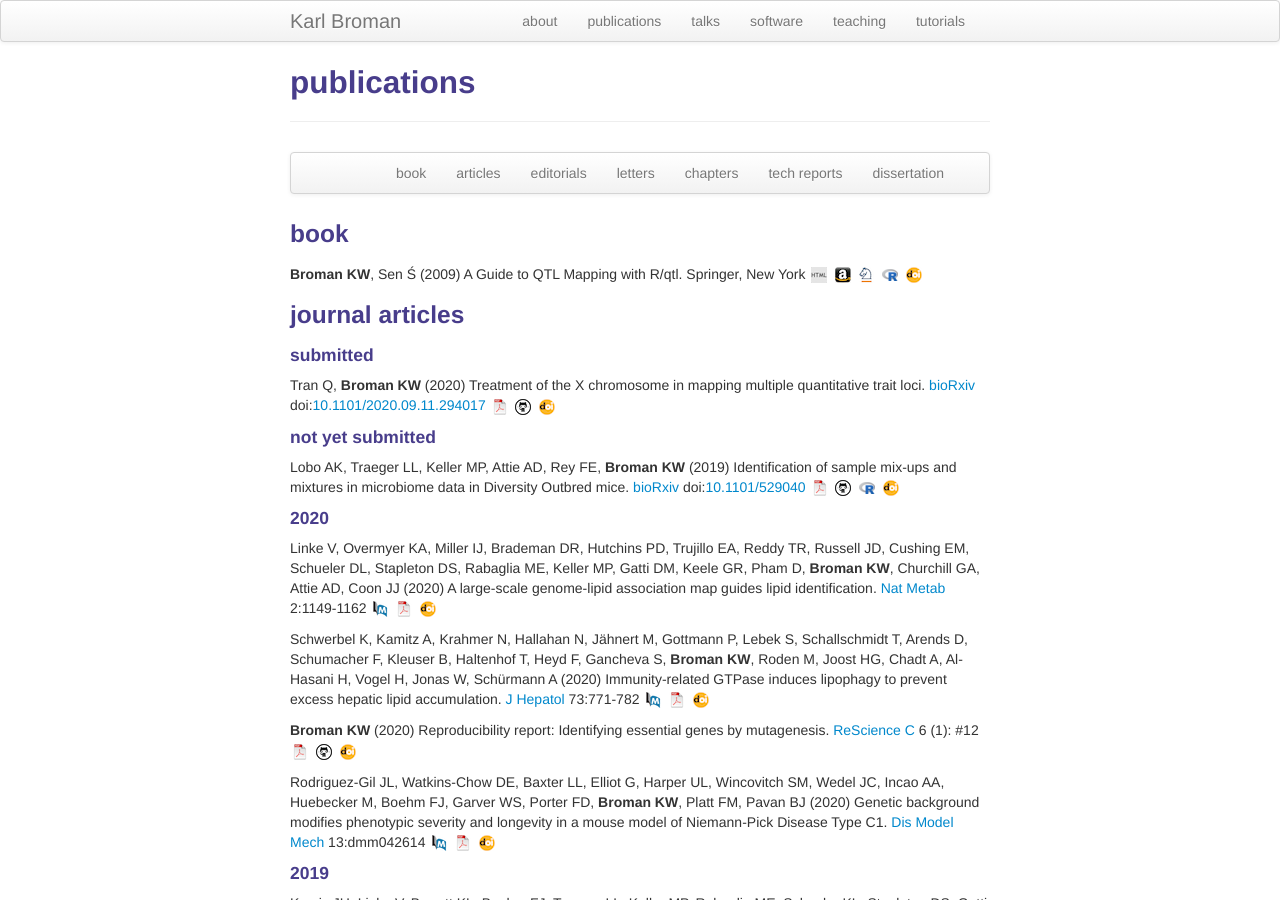
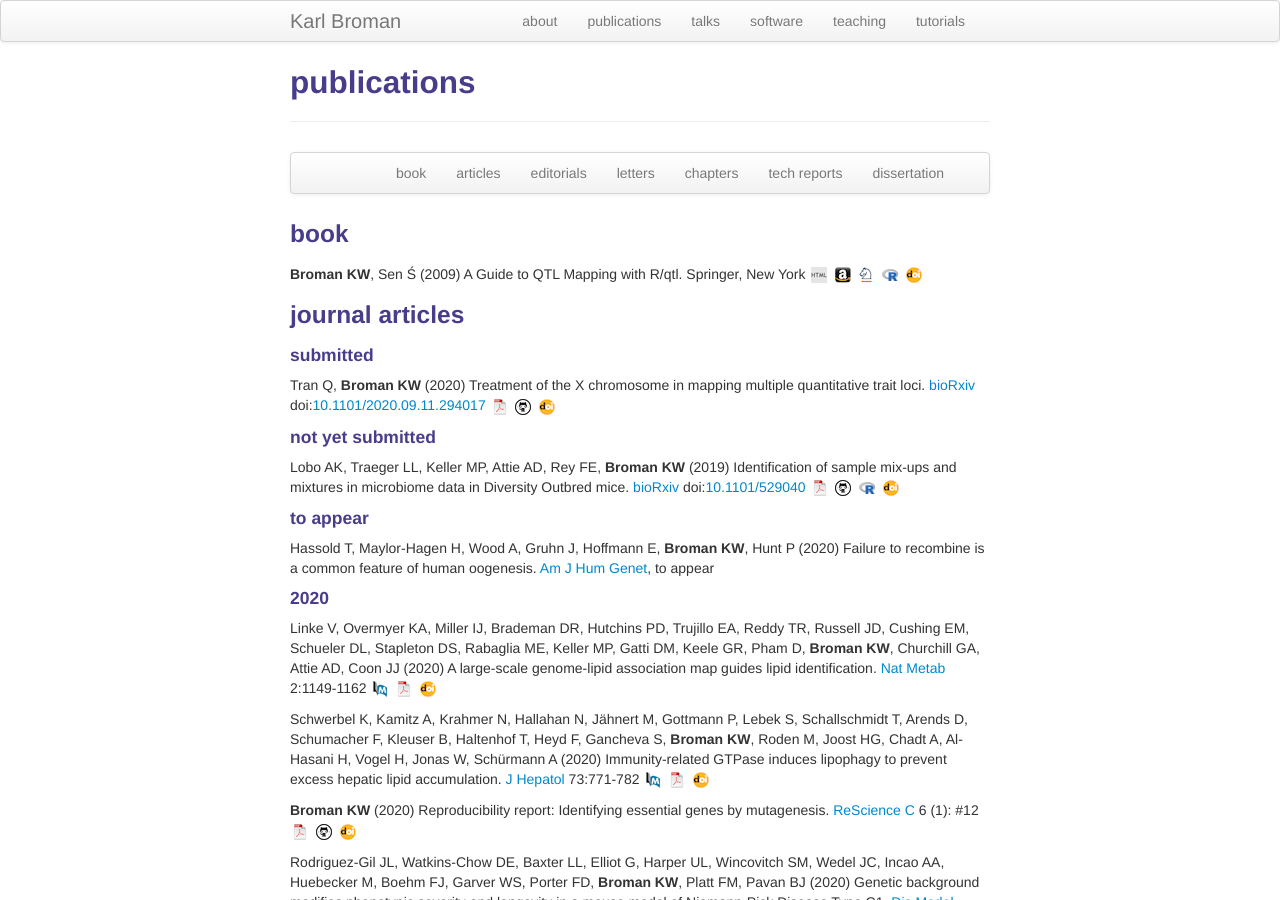
Before and after one commit to kbroman/kbroman.github.io, a Jekyll site: the page built from pages/pubs.md, in a window 1280 px wide and 900 px high. Built offline with Jekyll 4.4.1, drawn with Linux system fonts in a browser that asks for light colours.

Commit message:
pages/pubs: Hassold paper in press

```diff
--- a/pages/pubs.md
+++ b/pages/pubs.md
@@ -52,6 +52,13 @@ Diversity Outbred mice.
 [![GitHub](icons16/github-icon.png)](https://github.com/kbroman/Paper_MBmixups)
 [![R/mbmixture software](icons16/R-icon.png)](https://github.com/kbroman/mbmixture)
 [![doi](icons16/doi-icon.png)](https://doi.org/10.1101/529040)
+
+#### to appear
+
+Hassold T, Maylor-Hagen H, Wood A, Gruhn J, Hoffmann E, **Broman KW**,
+Hunt P (2020) Failure to recombine is a common feature of human
+oogenesis. [Am J Hum Genet](https://www.cell.com/ajhg/home), to appear
+<!-- * 163 * -->
 
 #### 2020
 
```
